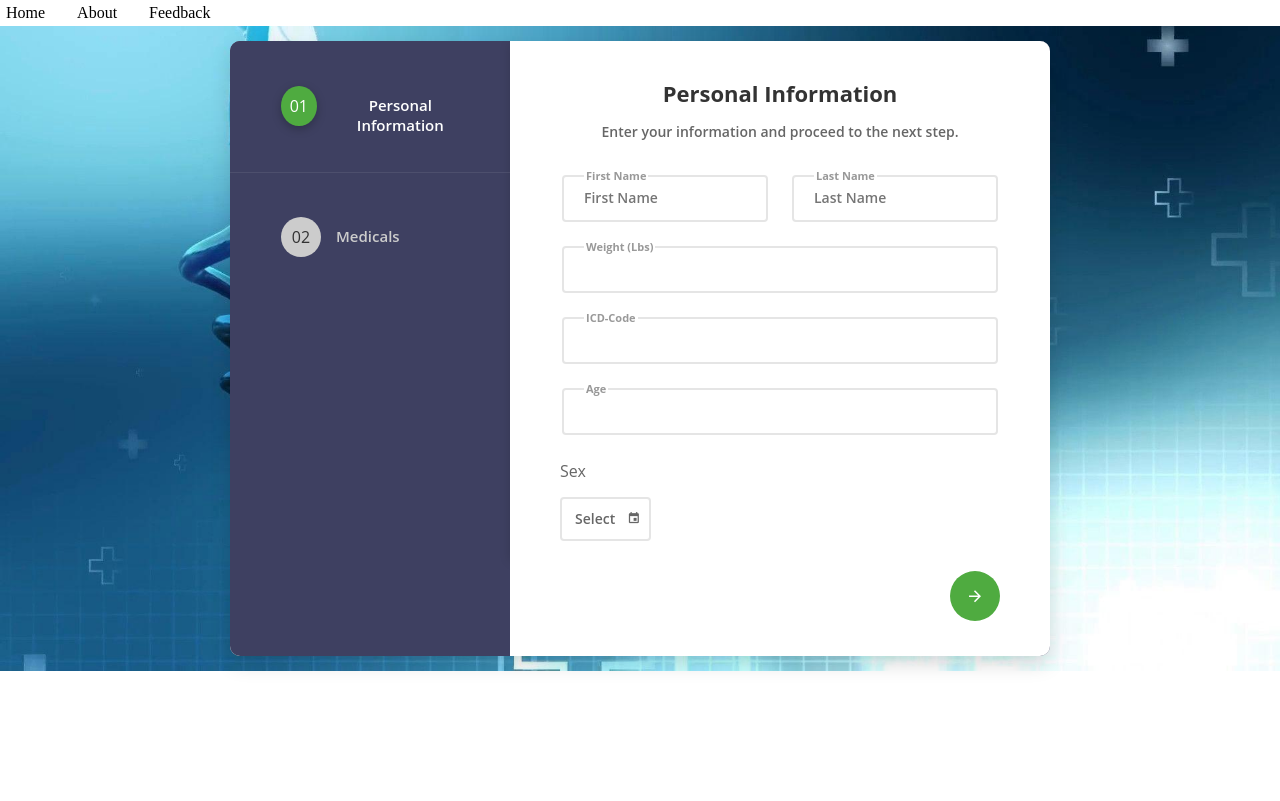
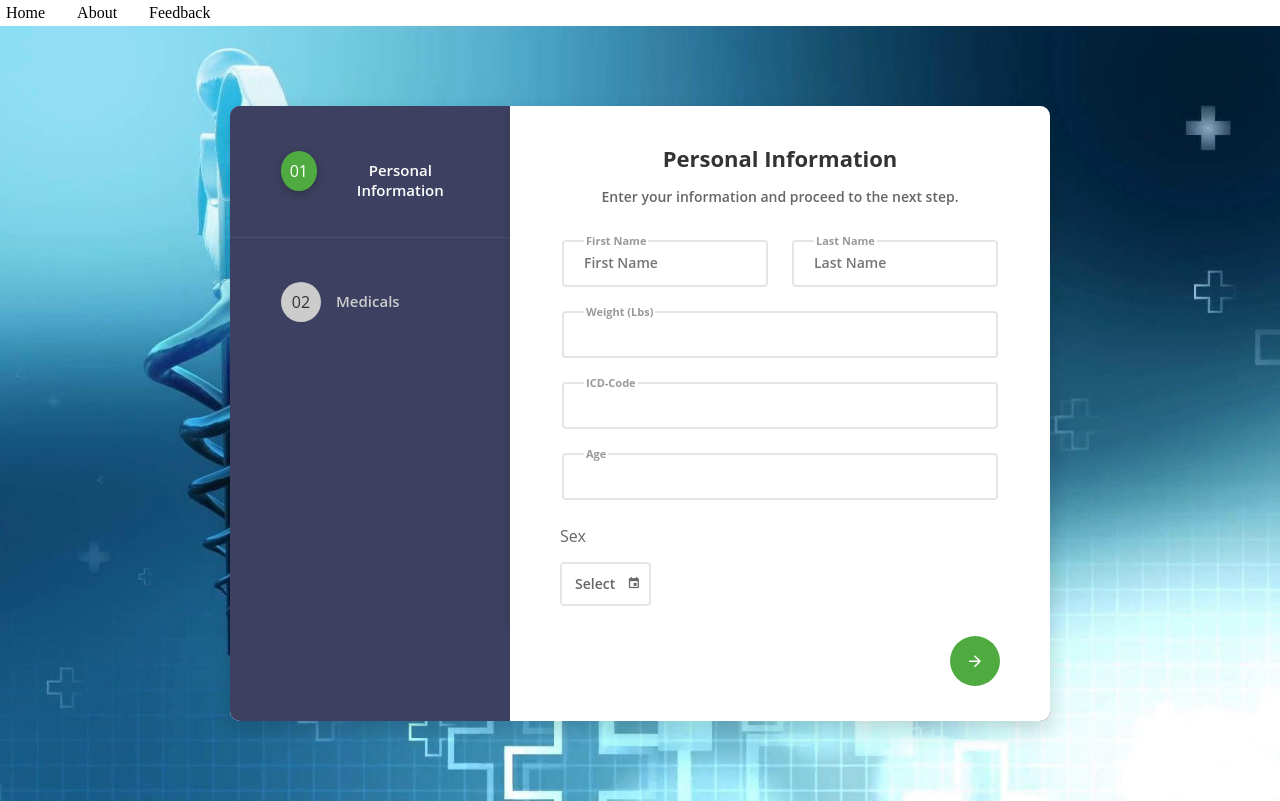
Before and after one commit to nuel01/pud, a Flask app: page / in a window 1280 px wide. Before the commit the page ends 671 px from the top, so only its background shows below. Run offline with Flask 2, Linux system fonts and the light colour scheme; some web fonts are replaced.

Commit message:
Update style.css

```diff
--- a/static/css/style.css
+++ b/static/css/style.css
@@ -34,7 +34,7 @@ body {
 	-ms-border-radius: 10px;
 	-moz-border-radius: 10px;
 	-webkit-border-radius: 10px;
-	margin: 15px 0;
+	margin: 80px 0;
 	font-family: 'Open Sans', sans-serif;
 	position: relative;
 	display: flex;
```
